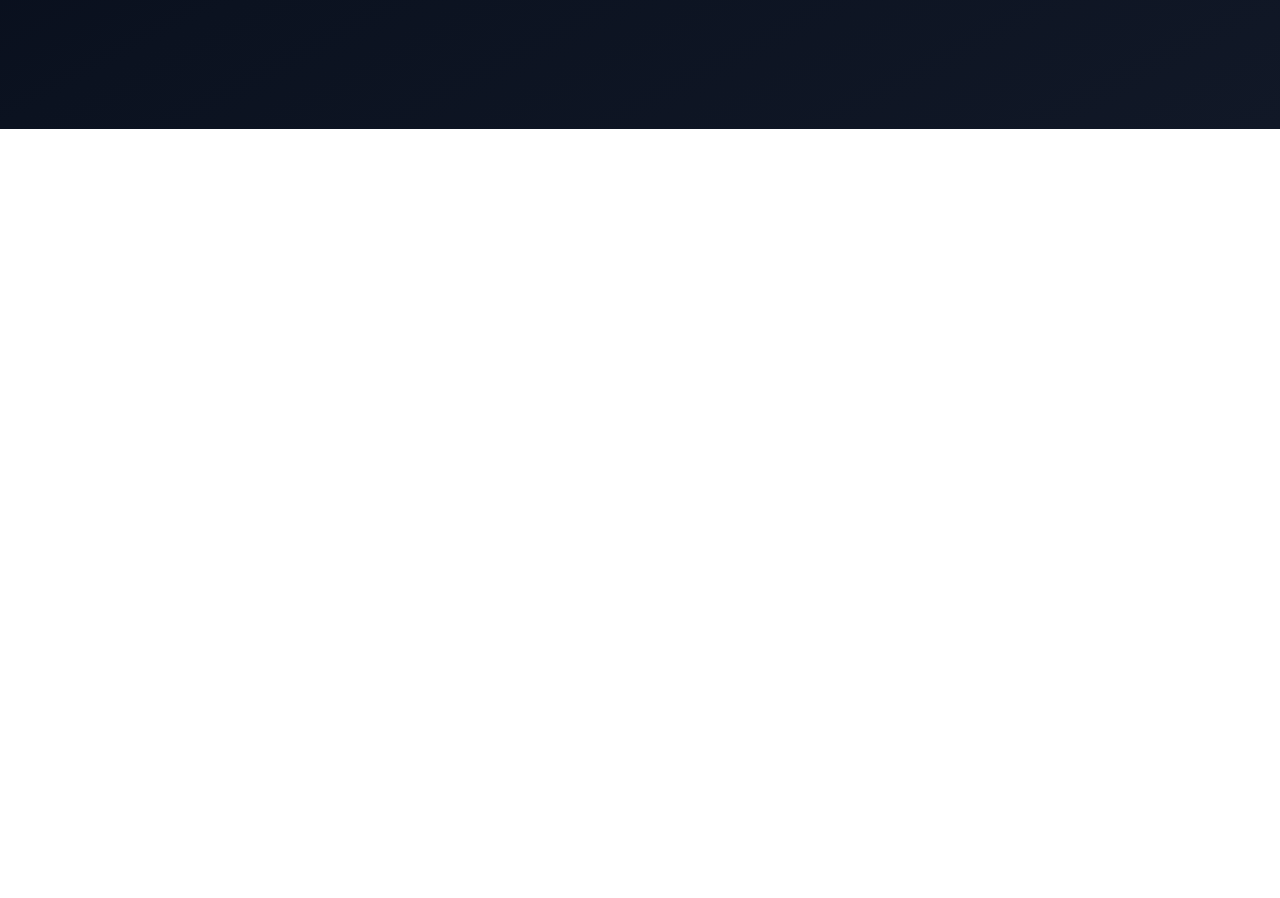
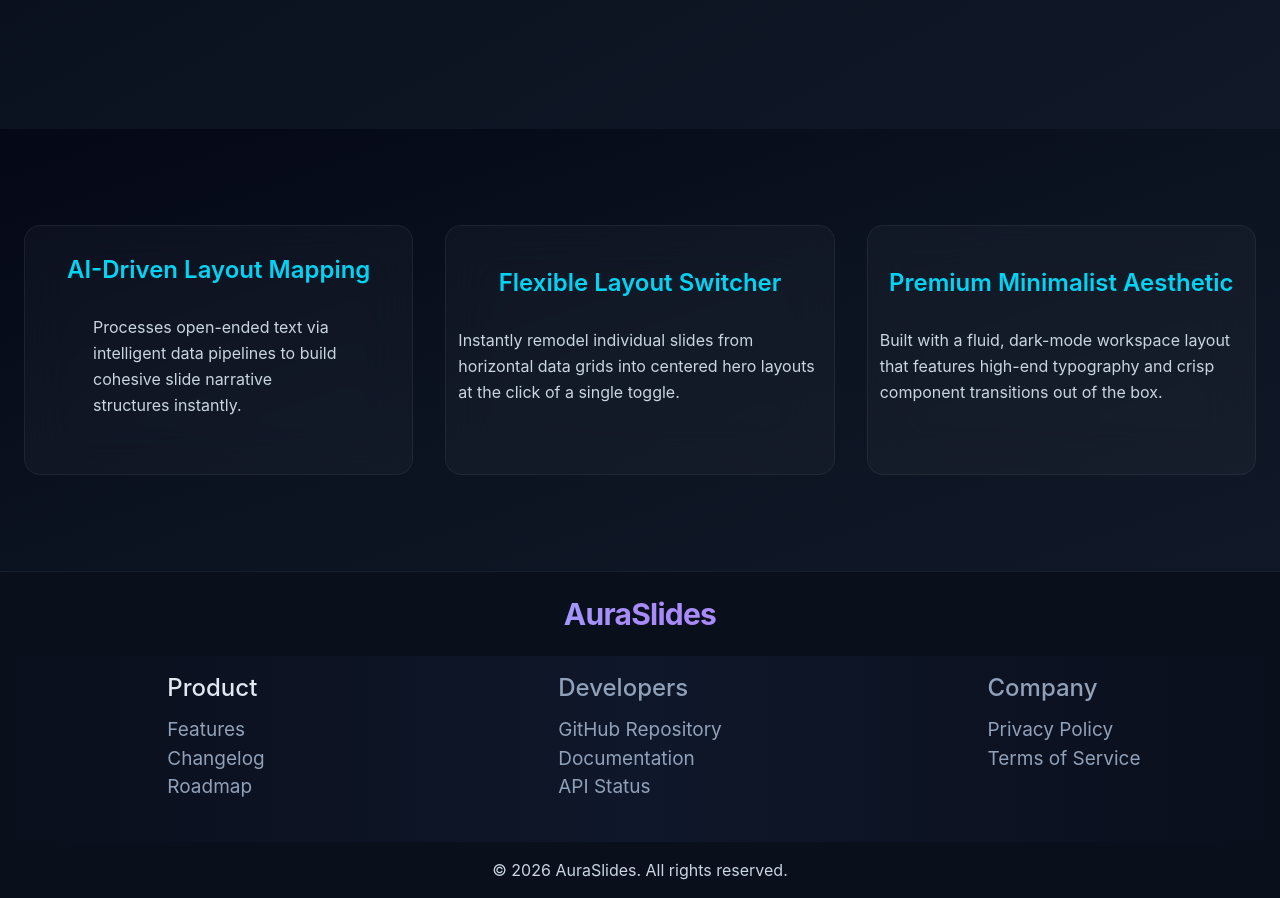
Before and after one commit to isru-dev/AuraSlides, a React (Vite) app: page / in a window 1280 px wide. Shown: the part 620-1518 px from the top of the page. Before the commit the page ends 800 px from the top, so only its background shows below. Built offline with nearby package versions, Linux system fonts and the light colour scheme.

Commit message:
finsh the landing page

```diff
--- /dev/null
+++ b/src/components/Body.jsx
@@ -0,0 +1,82 @@
+export function Body() {
+  return (
+    <section
+      className=" bg-gradient-to-br from-[#050816] via-[#0B1220] to-[#111827] py-24 gap-8 px-6"
+    >
+      <div className="max-w-7xl
+mx-auto grid grid-cols-1 md:grid-cols-2 lg:grid-cols-3 items-center gap-8">
+      <div
+        className=" bg-white/[0.03]
+backdrop-blur-xl
+border
+border-white/[0.06]
+rounded-2xl hover:bg-white/[0.05]
+hover:border-white/[0.12]
+transition-all
+duration-300 h-[250px] flex items-center flex-col justify-center p-3"
+      >
+        <h1
+          className="
+font-semibold
+text-2xl text-cyan-400"
+        >
+          AI-Driven Layout Mapping
+        </h1>
+        <p
+          className="text-slate-300
+leading-relaxed py-7 px-14"
+        >
+          Processes open-ended text via intelligent data pipelines to build
+          cohesive slide narrative structures instantly.
+        </p>
+      </div>
+      <div
+        className="bg-white/[0.03]
+backdrop-blur-xl
+border
+border-white/[0.06]
+rounded-2xl h-[250px] hover:border-white/[0.12]
+transition-all
+duration-300 flex items-center flex-col justify-center p-3"
+      >
+        <h1
+          className="font-semibold
+text-2xl text-cyan-400"
+        >
+          Flexible Layout Switcher
+        </h1>
+        <p
+          className="text-slate-300
+leading-relaxed py-7"
+        >
+          Instantly remodel individual slides from horizontal data grids into
+          centered hero layouts at the click of a single toggle.
+        </p>
+      </div>
+      <div
+        className="bg-white/[0.03]
+backdrop-blur-xl
+border
+border-white/[0.06]
+rounded-2xl hover:border-white/[0.12]
+transition-all
+duration-300 h-[250px]   flex items-center flex-col justify-center p-3"
+      >
+        <h1
+          className="font-semibold
+text-2xl text-cyan-400"
+        >
+          Premium Minimalist Aesthetic
+        </h1>
+        <p
+          className="text-slate-300
+leading-relaxed py-7"
+        >
+          Built with a fluid, dark-mode workspace layout that features high-end
+          typography and crisp component transitions out of the box.
+        </p>
+      </div>
+      </div>
+    </section>
+  );
+}
--- a/src/components/Fotter.jsx
+++ b/src/components/Fotter.jsx
@@ -0,0 +1,102 @@
+export function Fotter() {
+  return (
+    <>
+      <div
+        className="bg-[#0A0F1C]
+ border-t border-white/[0.06]"
+      >
+        <h1
+          className="bg-gradient-to-r
+from-[#67E8F9]
+via-[#A78BFA]
+to-[#C084FC]
+bg-clip-text
+text-transparent font-bold tracking-tight text-3xl text-center p-6"
+        >
+          AuraSlides
+        </h1>
+      </div>
+      <section
+        className="bg-gradient-to-r
+from-[#0A0F1C]
+via-[#0F172A]
+to-[#0A0F1C] "
+      >
+        <div className=" grid grid-cols-1 md:grid-cols-2 lg:grid-cols-3 mx-auto max-w-7xl gap-10 pt-4 px-6 pb-10 py-12 justify-items-center text-center md:text-left">
+          <div>
+            <h1 className="text-slate-200 font-medium text-2xl pb-3">
+              Product
+            </h1>
+            <ul className="text-slate-400 ">
+              <li
+                className="hover:text-slate-50 hover:scale-[1.01] text-[19px]
+transition-colors duration-200"
+              >
+                <a href="">Features</a>
+              </li>
+              <li
+                className="hover:text-slate-50 hover:scale-[1.01] text-[19px]
+transition-colors duration-200"
+              >
+                <a href="">Changelog</a>
+              </li>
+              <li
+                className="hover:text-slate-50 hover:scale-[1.01] text-[19px]
+transition-colors duration-200"
+              >
+                <a href="">Roadmap</a>
+              </li>
+            </ul>
+          </div>
+          <div>
+            <h1 className="text-slate-400 font-medium text-2xl pb-3">
+              Developers
+            </h1>
+            <ul className="text-slate-400">
+              <li
+                className="hover:text-slate-50 hover:scale-[1.01] text-[19px]
+transition-colors duration-200"
+              >
+                <a href="">GitHub Repository</a>
+              </li>
+              <li
+                className="hover:text-slate-50 hover:scale-[1.01] text-[19px]
+transition-colors duration-200"
+              >
+                <a href="">Documentation</a>
+              </li>
+              <li
+                className="hover:text-slate-50 hover:scale-[1.01] text-[19px]
+transition-colors duration-200"
+              >
+                <a href="">API Status</a>
+              </li>
+            </ul>
+          </div>
+          <div>
+            <h1 className="text-slate-400 font-medium text-2xl pb-3">
+              Company
+            </h1>
+            <ul className="text-slate-400">
+              <li
+                className="hover:text-slate-50 hover:scale-[1.01] text-[19px]
+transition-colors duration-200"
+              >
+                <a href="">Privacy Policy</a>
+              </li>
+              <li
+                className="hover:text-slate-50 hover:scale-[1.01] text-[19px]
+transition-colors duration-200"
+              >
+                <a href="">Terms of Service</a>
+              </li>
+            </ul>
+          </div>
+        </div>
+      </section>
+      <div className="bg-[#0A0F1C] text-slate-300 text-center p-4">
+        © 2026 AuraSlides. All rights reserved.
+      </div>
+    </>
+  );
+}
--- a/src/components/LandingPage.jsx
+++ b/src/components/Hero.jsx
@@ -1,9 +1,9 @@
-export function LandingPage() {
+export function Hero() {
   return (
-    <section className="min-h-[85vh] flex items-center bg-gradient-to-br from-[#050816] via-[#0B1220] to-[#111827]">
-      <div className="max-w-7xl mx-auto px-6">
+    <section className="min-h-[85vh] flex items-center bg-gradient-to-br from-[#050816] via-[#0B1220] to-[#111827] ">
+      <div className="max-w-8xl mx-auto px-6">
         <h1 className="text-4xl sm:text-6xl font-bold bg-gradient-to-r from-[#67E8F9] via-[#A78BFA] to-[#C084FC] bg-clip-text  text-transparent ">
-          From Raw Prompts to Premium Slide Decks Instantly.
+          From Raw Prompts to Premium Slide Instantly.
         </h1>
         <p className="text-slate-300 text-lg sm:text-xl text-slate-400 mt-4 max-w-2xl">
           Stop fighting PowerPoint templates. AuraSlides turns open-ended user
@@ -11,8 +11,24 @@
           structural layouts in seconds.
         </p>
         <div className=" flex flex-wrap gap-4 mt-8">
-        <button
-          className="bg-gradient-to-r
+          <button
+            className="bg-gradient-to-r from-[#06B6D4] to-[#8B5CF6]
+hover:from-[#22D3EE]
+hover:to-[#A78BFA]
+text-white
+font-medium
+px-6
+py-3
+rounded-xl
+shadow-[0_0_40px_rgba(139,92,246,0.25)]
+hover:scale-[1.02]
+transition-all
+duration-300"
+          >
+            Generate Your First Presentaion Free
+          </button>
+          <button
+            className="bg-gradient-to-r
 from-[#06B6D4]
 to-[#8B5CF6]
 hover:from-[#22D3EE]
@@ -26,26 +42,14 @@
 hover:scale-[1.02]
 transition-all
 duration-300"
-        >
-          Generate Your First Presentaion Free
-        </button>
-        <button className="bg-gradient-to-r
-from-[#06B6D4]
-to-[#8B5CF6]
-hover:from-[#22D3EE]
-hover:to-[#A78BFA]
-text-white
-font-medium
-px-6
-py-3
-rounded-xl
-shadow-[0_0_40px_rgba(139,92,246,0.25)]
-hover:scale-[1.02]
-transition-all
-duration-300">Watch 1-Min Demo</button>
-      </div>
+          >
+            Watch 1-Min Demo
+          </button>
+        </div>
       </div>
 
+
     </section>
+
   );
 }
--- a/src/pages/Home.jsx
+++ b/src/pages/Home.jsx
@@ -1,10 +1,14 @@
 import {Header} from '../components/Header';
-import { LandingPage } from '../components/landingpage';
+import { Hero } from '../components/Hero';
+import { Body } from '../components/Body';
+import {Fotter} from '../components/Fotter'
 export function Home(){
   return (
     <>
     <Header />
-    <LandingPage />
+    <Hero />
+    <Body />
+    <Fotter />
     </>
   )
 }
```
